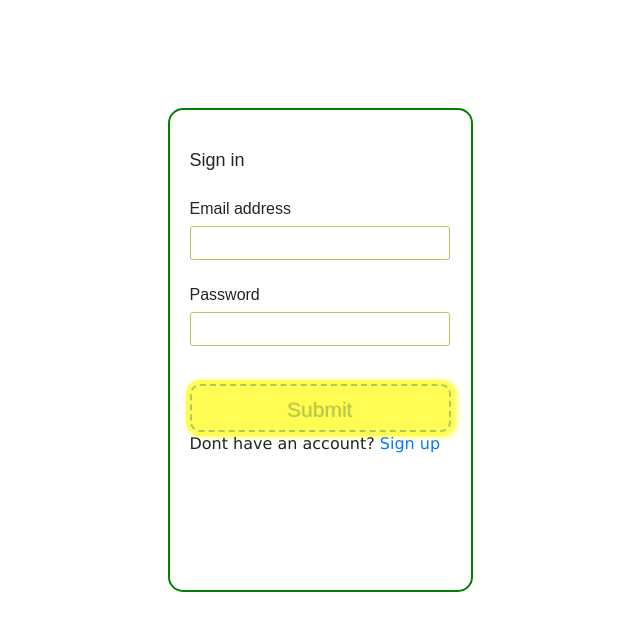
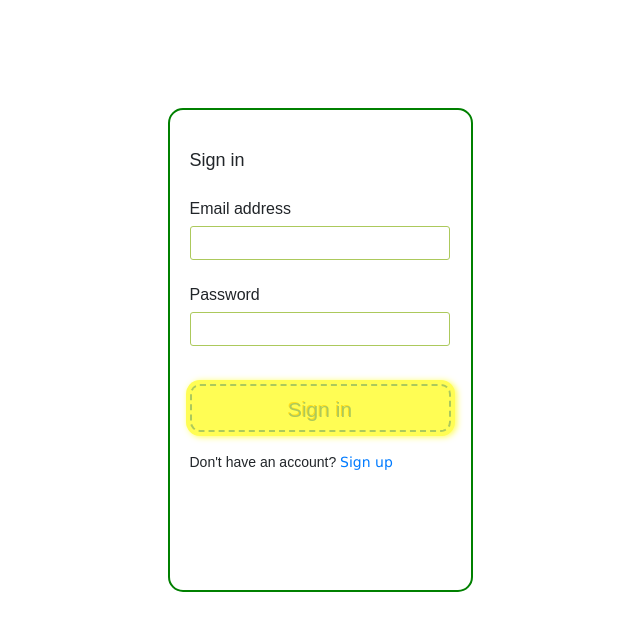
Before and after one commit to PersephoneQueenOfFlowers/goal-garden, a React (Create React App) app in the folder frontend/: page /#/login in a window 1280 px wide. Shown: the top 630 px of the page, without its empty margins (320-960 px from the left). Built offline with nearby package versions, Linux system fonts and the light colour scheme.

Commit message:
toggle link between sign in and sign up

```diff
--- a/frontend/public/css/App.css
+++ b/frontend/public/css/App.css
@@ -268,12 +268,12 @@ body {
 
 .signup-form {
   border: 2px solid green;
-  height: 460px;
+  height: 480px;
   padding: 20px;
   border-radius: 15px; }
   .signup-form h2 {
     font-family: "Myriad Pro", Myriad, "Liberation Sans", "Nimbus Sans L", "Helvetica Neue", Helvetica, Arial, sans-serif;
-    margin-top: 20px;
+    margin-top: 10px;
     margin-bottom: 20px;
     font-weight: 400;
     font-size: 18px; }
@@ -295,6 +295,7 @@ body {
   height: 24px;
   padding: 10px 16px;
   margin-top: 15px;
+  margin-bottom: 20px;
   text-align: center;
   background: #fffd54;
   color: #acc95c;
@@ -307,6 +308,10 @@ body {
   text-shadow: -1px -1px #ffde1c;
   font-weight: normal;
   font-family: "Myriad Pro", Myriad, "Liberation Sans", "Nimbus Sans L", "Helvetica Neue", Helvetica, Arial, sans-serif; }
+
+.signup-form p {
+  font-family: "Myriad Pro", Myriad, "Liberation Sans", "Nimbus Sans L", "Helvetica Neue", Helvetica, Arial, sans-serif;
+  font-size: 14px; }
 
 .signup-button:hover {
   text-decoration: underline; }
@@ -346,6 +351,7 @@ body {
   height: 24px;
   padding: 10px 16px;
   margin-top: 20px;
+  margin-bottom: 20px;
   text-align: center;
   background: #fffd54;
   color: #acc95c;
@@ -358,6 +364,10 @@ body {
   text-shadow: -1px -1px #ffde1c;
   font-weight: normal;
   font-family: "Myriad Pro", Myriad, "Liberation Sans", "Nimbus Sans L", "Helvetica Neue", Helvetica, Arial, sans-serif; }
+
+.login-form p {
+  font-family: "Myriad Pro", Myriad, "Liberation Sans", "Nimbus Sans L", "Helvetica Neue", Helvetica, Arial, sans-serif;
+  font-size: 14px; }
 
 .login-button:hover {
   text-decoration: underline; }
--- a/frontend/public/css/login.css
+++ b/frontend/public/css/login.css
@@ -33,6 +33,7 @@
   height: 24px;
   padding: 10px 16px;
   margin-top: 20px;
+  margin-bottom: 20px;
   text-align: center;
   background: #fffd54;
   color: #acc95c;
@@ -46,6 +47,10 @@
   font-weight: normal;
   font-family: "Myriad Pro", Myriad, "Liberation Sans", "Nimbus Sans L", "Helvetica Neue", Helvetica, Arial, sans-serif; }
 
+.login-form p {
+  font-family: "Myriad Pro", Myriad, "Liberation Sans", "Nimbus Sans L", "Helvetica Neue", Helvetica, Arial, sans-serif;
+  font-size: 14px; }
+
 .login-button:hover {
   text-decoration: underline; }
 
--- a/frontend/src/components/session/login_form.js
+++ b/frontend/src/components/session/login_form.js
@@ -91,9 +91,9 @@ class LoginForm extends React.Component {
             <div className="login-errors">
               {this.state.errors.password}
             </div>
-            <button type="submit" className="login-button">Submit</button>
+            <button type="submit" className="login-button">Sign in</button>
             <div>
-              <p>Dont have an account? <Link to="/signup">Sign up</Link></p>
+              <p>Don't have an account? <Link to="/signup">Sign up</Link></p>
             </div>
           </div>
         </form>
--- a/frontend/src/components/session/signup_form.js
+++ b/frontend/src/components/session/signup_form.js
@@ -103,7 +103,7 @@ class SignupForm extends React.Component {
               {this.state.errors.password}
             </div>
 
-            <button type="submit" className="signup-button">Submit</button>
+            <button type="submit" className="signup-button">Sign up</button>
             <div>
               <p>Have an account? <Link to="/login">Sign in instead</Link></p>
             </div>
--- a/frontend/src/styles/login.scss
+++ b/frontend/src/styles/login.scss
@@ -35,6 +35,7 @@
     height: 24px;
     padding: 10px 16px;
     margin-top: 20px;
+    margin-bottom: 20px;
     text-align: center;
     background: #fffd54;
     color: #acc95c;
@@ -48,7 +49,10 @@
     font-weight: normal;
     font-family:  "Myriad Pro", Myriad, "Liberation Sans", "Nimbus Sans L", "Helvetica Neue", Helvetica, Arial, sans-serif;
 }
-
+.login-form p{
+    font-family:  "Myriad Pro", Myriad, "Liberation Sans", "Nimbus Sans L", "Helvetica Neue", Helvetica, Arial, sans-serif;
+    font-size: 14px;
+}
 .login-button:hover{
     text-decoration: underline;
 }
```
Also changed, not shown: frontend/public/css/signup.css (+7 -2 lines), frontend/src/styles/signup.scss (+7 -3 lines).
